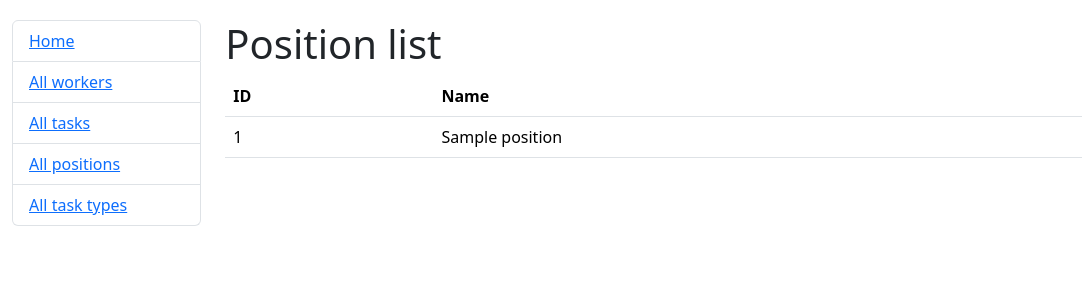
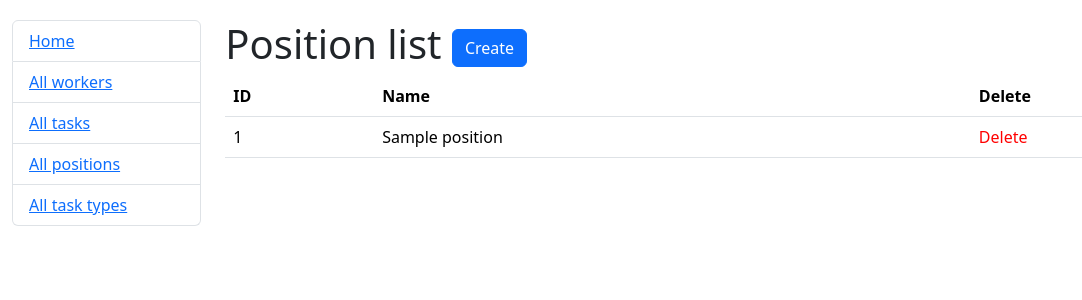
Before and after one commit to Meksim-fesh/it-company-task-manager, a Django app: page /positions/ in a window 1280 px wide. Shown: the top 300 px of the page, without its empty margins (0-1082 px from the left). Run offline with Django 5.2, Linux system fonts and the light colour scheme; tables that the repository leaves empty hold one stand-in row (values such as "Sample post").

Commit message:
Add an opportunity to create, update and delete positions

```diff
--- a/static/css/styles.css
+++ b/static/css/styles.css
@@ -1,3 +1,8 @@
 body {
     margin-top: 20px;
 }
+
+.delete-link {
+    color: red;
+    text-decoration: none;
+}
--- a/task_manager/urls.py
+++ b/task_manager/urls.py
@@ -11,6 +11,21 @@ urlpatterns = [
         name="position-list",
     ),
     path(
+        "positions/create/",
+        views.PositionCreateView.as_view(),
+        name="position-create",
+    ),
+    path(
+        "positions/<int:pk>/update/",
+        views.PositionUpdateView.as_view(),
+        name="position-update",
+    ),
+    path(
+        "positions/<int:pk>/delete/",
+        views.PositionDeleteView.as_view(),
+        name="position-delete",
+    ),
+    path(
         "workers/",
         views.WorkerListView.as_view(),
         name="worker-list",
--- a/task_manager/views.py
+++ b/task_manager/views.py
@@ -1,5 +1,6 @@
 from django.http import HttpRequest, HttpResponse
 from django.shortcuts import render
+from django.urls import reverse_lazy
 from django.views import generic
 
 from .models import Worker, Position, TaskType, Task
@@ -31,6 +32,23 @@ class PositionListView(generic.ListView):
     paginate_by = 5
 
 
+class PositionCreateView(generic.CreateView):
+    model = Position
+    success_url = reverse_lazy("task_manager:position-list")
+    fields = "__all__"
+
+
+class PositionUpdateView(generic.UpdateView):
+    model = Position
+    fields = "__all__"
+    success_url = reverse_lazy("task_manager:position-list")
+
+
+class PositionDeleteView(generic.DeleteView):
+    model = Position
+    success_url = reverse_lazy("task_manager:position-list")
+
+
 class WorkerListView(generic.ListView):
     model = Worker
     queryset = Worker.objects.select_related("position")
--- a/templates/task_manager/position_list.html
+++ b/templates/task_manager/position_list.html
@@ -3,7 +3,12 @@
 
 {% block content %}
 
-  <h1>Position list</h1>
+  <h1>
+    Position list
+    <a href="{% url 'task_manager:position-create' %}" class="btn btn-primary link-to-page">
+      Create
+    </a>
+  </h1>
 
   {% if position_list %}
 
@@ -12,6 +17,7 @@
       <tr>
         <th>ID</th>
         <th>Name</th>
+        <th>Delete</th>
       </tr>
 
       {% for position in position_list %}
@@ -21,6 +27,11 @@
           </td>
           <td>
             {{ position.name }}
+          </td>
+          <td>
+            <a href="{% url 'task_manager:position-delete' pk=position.id %}" class="delete-link">
+              Delete
+            </a>
           </td>
         </tr>
       {% endfor %}
```
Also changed, not shown: templates/task_manager/position_confirm_delete.html (added, +13 -0 lines), templates/task_manager/position_form.html (added, +17 -0 lines).
